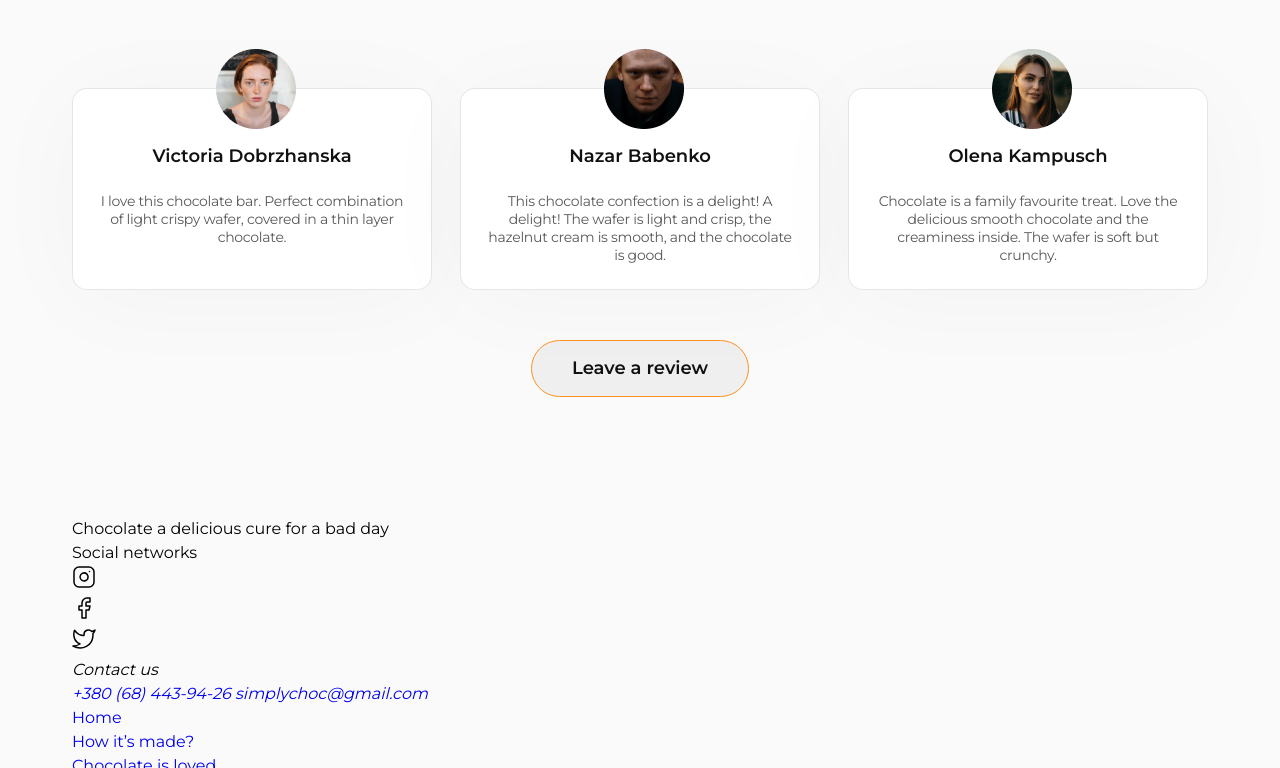
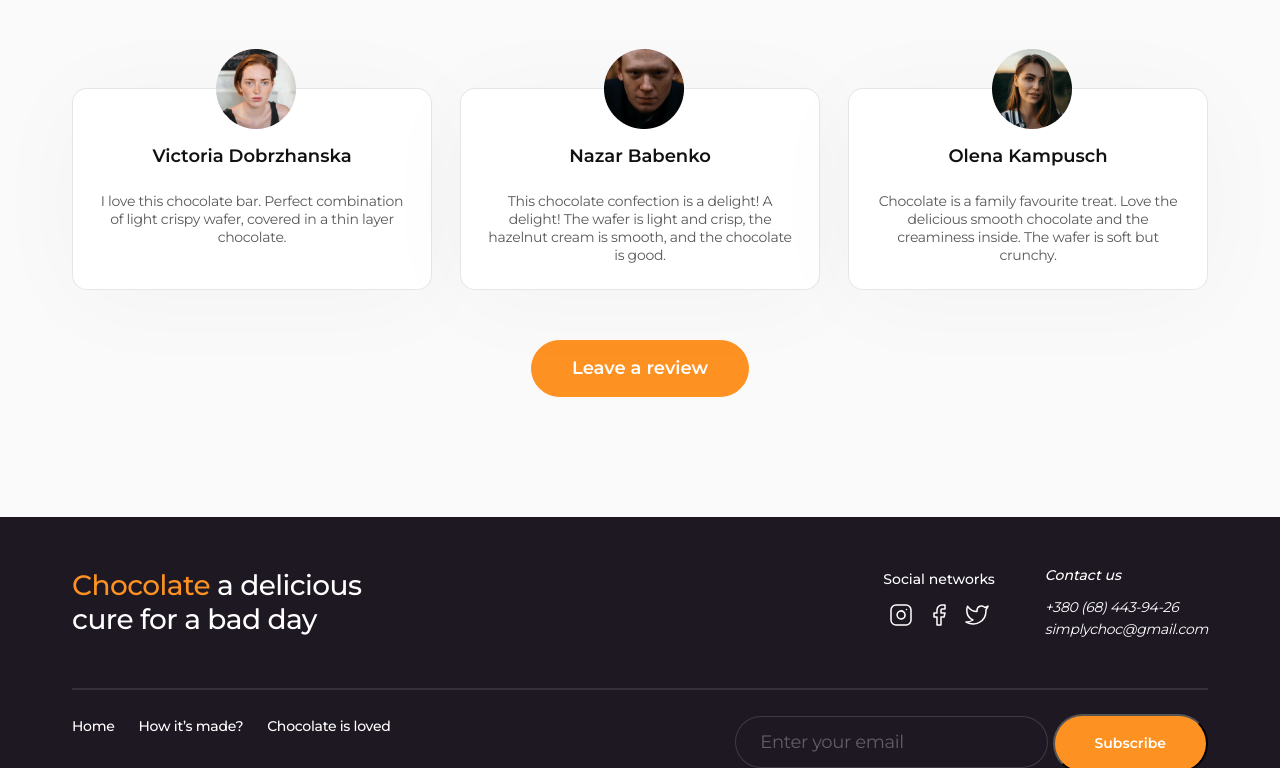
Before and after one commit to MaksKarpov961/fs-109--ndependent-work, a plain HTML site: page index.html in a window 1280 px wide. Both pictures are taken after a click on the button "Leave a review". Shown: the part 4438-5206 px from the top of the page. Drawn offline with nearby package versions, Linux system fonts and the light colour scheme.

Commit message:
end 27-05-2024

```diff
--- a/css/styles.css
+++ b/css/styles.css
@@ -203,12 +203,14 @@ body{
 }
 
 .hero-container {
-    background: rgba(17, 17, 17, 0.6);
+    background: linear-gradient(180deg, rgba(17, 17, 17, 0.4) 0%, rgba(17, 17, 17, 0.4) 100%), url("../images/chocolate_main.png");
     border-radius: 30px;
     padding-top: 381px;
     padding-bottom: 40px;
     padding-left: 40px;
     padding-right: 40px;
+    background-repeat:no-repeat;
+    background-size: cover;
 }
 
 
@@ -726,34 +728,194 @@ body{
     cursor: pointer;
     display: block;
     margin: 0 auto;
+    transition: background-color 250ms cubic-bezier(0.4, 0, 0.2, 1);
+    transition: color 50ms cubic-bezier(0.4, 0, 0.2, 1);
 }
 
-
+.loved-button:hover,.loved-button:focus {
+    background: #fd9222;
+    color: #fff;
+}
 
 /* --------------------------------------------------------------------*/
 
 
 
+/* -----------FOOTER -------------------------------------------*/
+
+.footer {
+    background: #1e1823;
+    padding: 50px 0;
+}
+
+.footer-top-wrapper {
+    display: flex;
+    justify-content: space-between;
+    align-items: center;
+
+}
+
+.footer-social-container{
+    display: flex;
+}
+
+.footer-wraper-box{
+    display: flex;
+    flex-direction: column;
+    gap: 14px;
+    justify-content: center;
+    align-items: center;
+    margin-right: 50px;
+}
+
+.footer-text {
+    font-weight: 500;
+    font-size: 28px;
+    line-height: 1.21;
+    letter-spacing: -0.02em;
+    color: #fff;
+    width: 300px;
+}
+
+.footer-text-accent{
+    color: #fd9222;
+    }
 
 
+.footer-social-wrapper{
+    display: flex;
 
+}
 
+.footer-social-text {
+    font-weight: 500;
+    font-size: 14px;
+    line-height: 1.28;
+    text-align: center;
+    color: #fff;
+}
 
+.footer-social-list {
+    display: flex;
+    gap: 14px;
+}
 
+.footer-social-item {
 
-/* -----------FOOTER -------------------------------------------*/
+}
 
+.footer-social-link {
 
-
-
+}
 
 .footer-social-icon {
     transition: stroke 250ms cubic-bezier(0.4, 0, 0.2, 1);
     fill: none;
-    stroke: black;
+    stroke: #fff;
 }
 
 .footer-social-icon:hover,
 .footer-social-icon:focus {
     stroke: #fd9222;
 }
+
+.footer-address {
+    display: flex;
+    flex-direction: column;
+    align-items: start;
+}
+
+.footer-adres-text{
+    font-weight: 500;
+    font-size: 14px;
+    line-height: 1.28;
+    text-align: center;
+    color: #fff;
+    margin-bottom: 14px;
+}
+.footer-adres-tell{
+    font-size: 14px;
+    line-height: 1.28571;
+    letter-spacing: -0.02em;
+    text-align: center;
+    color: #fff;
+    margin-bottom: 4px;
+
+}
+.footer-adres-mail{
+    font-size: 14px;
+    line-height: 1.28571;
+    letter-spacing: -0.02em;
+    text-align: center;
+    color: #fff;
+}
+
+
+.footer-center-line{
+    border: 1px solid rgba(255, 255, 255, 0.1);
+    width: 1136px;
+    height: 0px;
+    transform: rotate(-180deg);
+    margin-top: 50px;
+    margin-bottom: 24px;
+}
+
+.footer-navigation-container {
+    display: flex;
+    justify-content: space-between;
+}
+
+.footer-navigation {
+
+}
+
+.footer-navigation-list {
+    display: flex;
+    gap: 24px;
+}
+
+.footer-navigation-list-item {
+
+}
+
+.footer-navigation-link {
+    font-weight: 500;
+    font-size: 14px;
+    line-height: 1.14;
+    letter-spacing: -0.02em;
+    color: #fff;
+
+}
+
+.footer-form {
+    gap: 8px;
+
+}
+
+.footer-forem-email {
+    border: 1.50px solid rgba(255, 255, 255, 0.15);
+    border-radius: 30px;
+    padding: 13px 24px;
+    width: 313px;
+    height: 52px;
+    font-weight: 400;
+    font-size: 18px;
+    letter-spacing: -0.02em;
+    background: #1e1823;
+    color: #fff;
+}
+.footer-forem-email::placeholder{
+    font-size: 18px;
+    letter-spacing: -0.02em;
+    color: rgba(255, 255, 255, 0.3);
+}
+
+.footer-forem-subcribe{
+    font-weight: 600;
+    font-size: 14px;
+    color: #fff;
+    border-radius: 100px;
+    padding: 17px 40px;
+    background-color: #fd9222;
+}
+/* --------------------------------------------------------------------*/
--- a/index.html
+++ b/index.html
@@ -463,8 +463,15 @@
     </main>
     <footer class="footer">
       <div class="container">
-        <p class="footer-text">Chocolate a delicious cure for a bad day</p>
+        <div class="footer-top-wrapper">
+          <p class="footer-text">
+            <span class="footer-text-accent">Chocolate</span> a delicious cure
+            for a bad day
+          </p>
+          <div class="footer-social-container">
+            <div class="footer-wraper-box">
               <p class="footer-social-text">Social networks</p>
+              <div class="footer-social-wrapper">
                 <ul class="footer-social-list">
                   <li class="footer-social-item">
                     <a target="_blank" class="footer-social-link" href="#"
@@ -485,11 +492,21 @@
                     ></a>
                   </li>
                 </ul>
-        <address>
-          <p>Contact us</p>
-          <a href="tel:+380684439426">+380 (68) 443-94-26</a>
-          <a href="mailto:simplychoc@gmail.com">simplychoc@gmail.com</a>
+              </div>
+            </div>
+            <address class="footer-address">
+              <p class="footer-adres-text">Contact us</p>
+              <a class="footer-adres-tell" href="tel:+380684439426"
+                >+380 (68) 443-94-26</a
+              >
+              <a class="footer-adres-mail" href="mailto:simplychoc@gmail.com"
+                >simplychoc@gmail.com</a
+              >
             </address>
+          </div>
+        </div>
+        <div class="footer-center-line"></div>
+        <div class="footer-navigation-container">
           <nav class="footer-navigation">
             <ul class="footer-navigation-list">
               <li class="footer-navigation-list-item">
@@ -499,14 +516,25 @@
                 <a class="footer-navigation-link" href="#">How it’s made?</a>
               </li>
               <li class="footer-navigation-list-item">
-              <a class="footer-navigation-link" href="#">Chocolate is loved</a>
+                <a class="footer-navigation-link" href="#"
+                  >Chocolate is loved</a
+                >
               </li>
             </ul>
           </nav>
-        <form action="">
-          <input placeholder="Enter your email" type="text" />
-          <input type="button" value="Subscribe" />
+          <form class="footer-form" action="">
+            <input
+              class="footer-forem-email"
+              placeholder="Enter your email"
+              type="text"
+            />
+            <input
+              class="footer-forem-subcribe"
+              type="button"
+              value="Subscribe"
+            />
           </form>
+        </div>
       </div>
     </footer>
   </body>
```
Also changed, not shown: 1 other file. Lines whose indentation alone changed are shown as unchanged.
